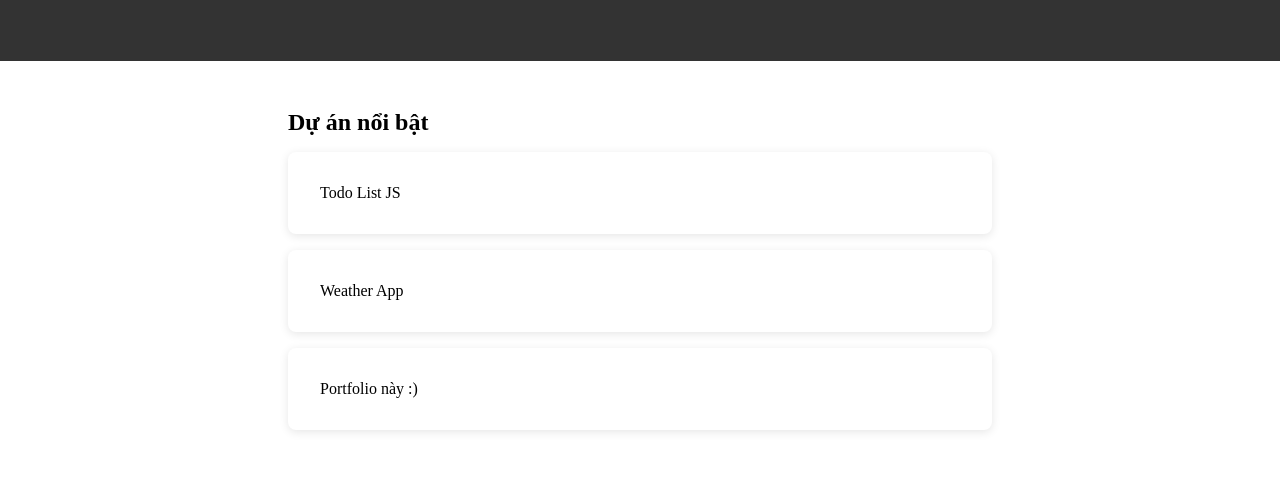
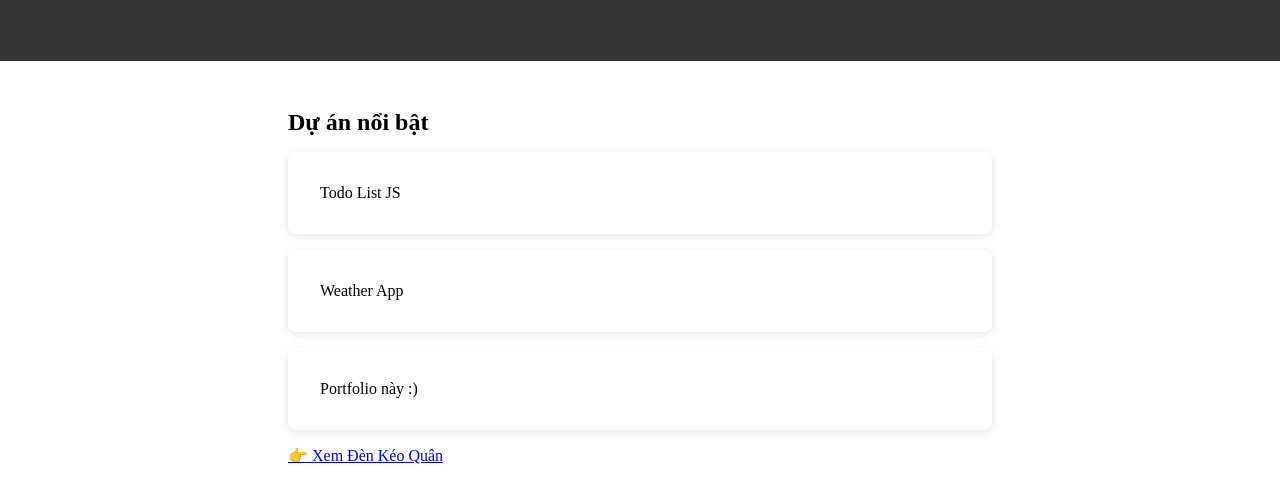
Before and after one commit to nguyentuanthanhdmxah-dotcom/my-portfolio, a plain HTML site: page index.html in a window 1280 px wide. Shown: the part 140-642 px from the top of the page. Drawn offline with Linux system fonts and the light colour scheme.

Commit message:
Add link to Den Kéo Quân project

```diff
--- a/index.html
+++ b/index.html
@@ -26,6 +26,7 @@ lai</p>
         <div class="project">Todo List JS</div>
         <div class="project">Weather App</div>
         <div class="project">Portfolio này :)</div>
+        <a href="den-keo-quan.html">👉 Xem Đèn Kéo Quân</a>
     </section>
 
     <script src="js/script.js"></script>
```
